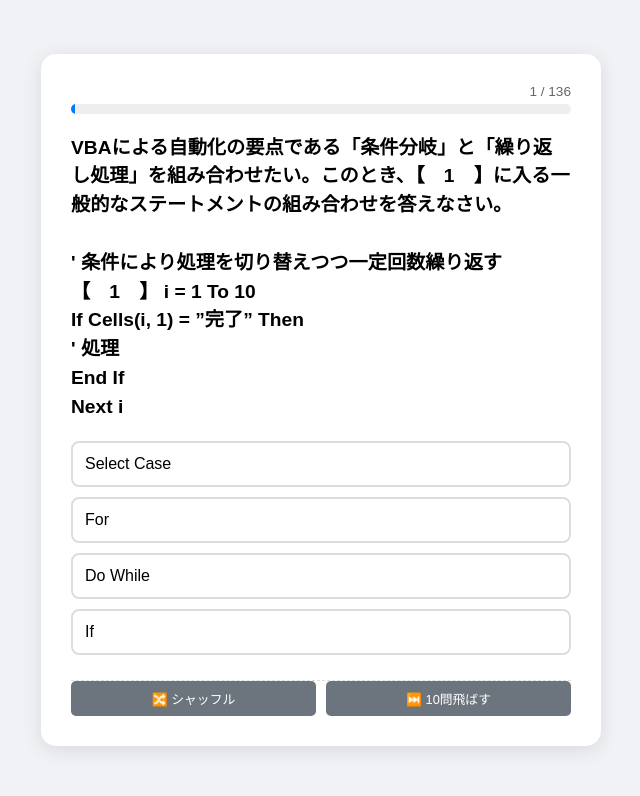
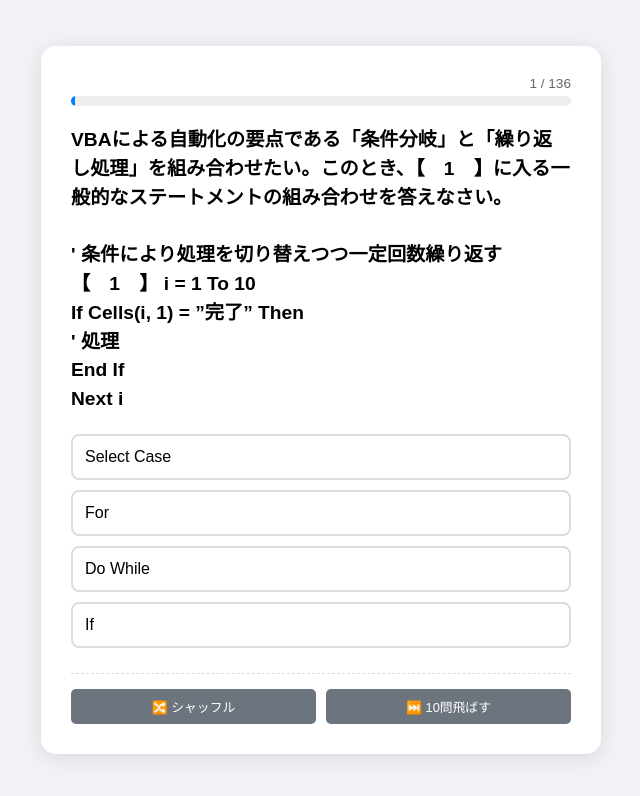
Before and after one commit to seki623/4Quiz_v1, a plain HTML site: page index.html in a window 1280 px wide. Shown: the whole page, without its empty margins (319-959 px from the left). Drawn offline with Linux system fonts and the light colour scheme.

Commit message:
Add files via upload

```diff
--- a/index.html
+++ b/index.html
@@ -24,7 +24,7 @@
         #next-btn { width: 100%; margin-top: 15px; background: #007bff; color: white; border: none; padding: 12px; border-radius: 8px; font-weight: bold; cursor: pointer; text-align: center; }
 
         /* コントロールボタンのエリア（一番下に配置するためのスタイル） */
-        #control-panel { display: flex; gap: 10px; margin-top: 25px; pt: 15px; border-top: 1px dashed #ddd; justify-content: space-between; }
+        #control-panel { display: flex; gap: 10px; margin-top: 25px; padding-top: 15px; border-top: 1px dashed #ddd; justify-content: space-between; }    #control-panel { display: flex; gap: 10px; margin-top: 25px; padding-top: 15px; border-top: 1px dashed #ddd; justify-content: space-between; }
         .ctrl-btn { padding: 8px 12px; font-size: 0.8rem; background: #6c757d; color: white; border: none; border-radius: 5px; cursor: pointer; flex: 1; text-align: center; }
         .ctrl-btn:hover { background: #5a6268; }
         .ctrl-btn:disabled { background: #ccc; cursor: not-allowed; display: none; } /* 無効時は非表示にしてスッキリ */
```
